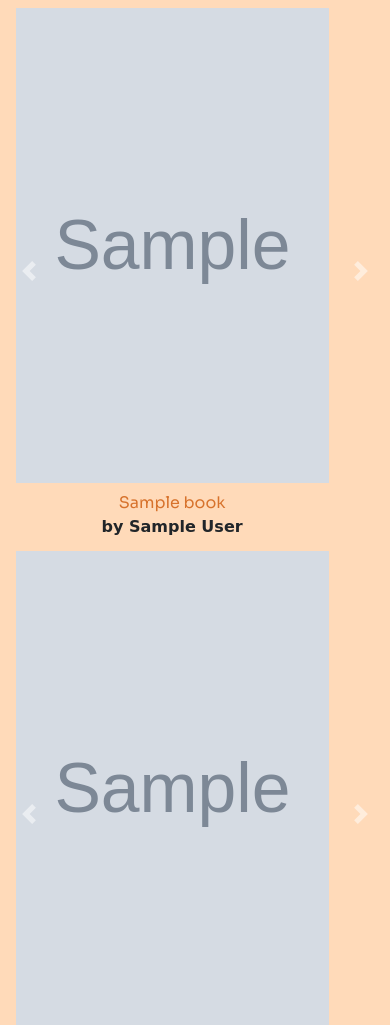
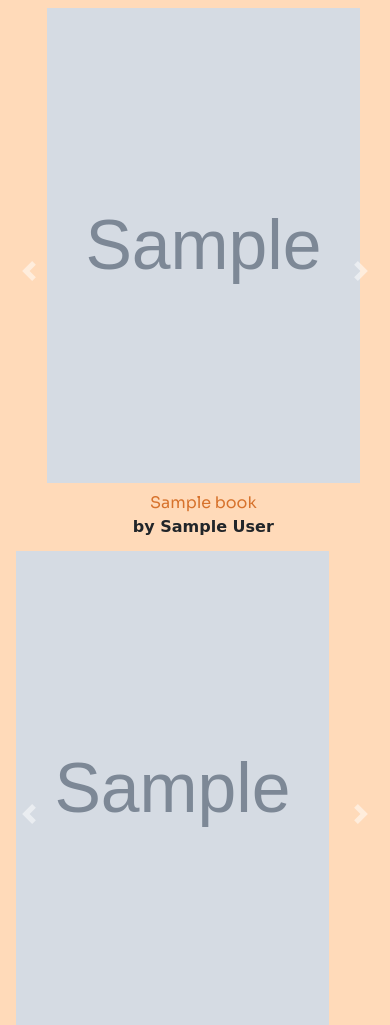
Before and after one commit to cleverpanther/Book_Recommendation_Sys_Hybrid, a Django app: template templates/mainapp/explore.html in a window 390 px wide. Shown: the part 106-1131 px from the top of the page. Run offline with Django 3.2, Linux system fonts and the light colour scheme; the template is opened without the code that fills it: most values are stand-ins (such as "Sample title", 1, 10 or a date in 2020); grey boxes marked "Sample" are stand-in pictures; parts of the project's set-up code (start-up, migrations or seed data) failed here and were passed over; some libraries are stand-ins or nearby versions.

Commit message:
carousel fixed

```diff
--- a/static/mainapp/css/explore.css
+++ b/static/mainapp/css/explore.css
@@ -31,7 +31,9 @@
     font-weight: bold;
 }
 
-#demo {
+#demo,
+#demo2,
+#demo3 {
     padding-left: 4%;
     padding-bottom: 1%;
 }
@@ -63,3 +65,9 @@
 .rateYo {
     display: none;
 }
+
+@media (max-width: 420px) {
+    #demo {
+        padding-left: 12%;
+    }
+}
--- a/templates/mainapp/explore.html
+++ b/templates/mainapp/explore.html
@@ -62,7 +62,7 @@ Explore
 </div>
 
 
-<div id="demo" class="carousel slide" data-ride="carousel"> <!------------------------------------- carousel second row -------------------------->
+<div id="demo2" class="carousel slide" data-ride="carousel"> <!------------------------------------- carousel second row -------------------------->
     <div class=" carousel-inner " class="ml-auto">
         <div class="carousel-item active">
             {% for book in book|slice:"50:100" %}
@@ -100,17 +100,17 @@ Explore
             {% endif %} {% endfor %}
         </div>
     </div>
-    <a class="carousel-control-prev top-books-carousel" href="#demo" role="button" data-slide="prev">
+    <a class="carousel-control-prev top-books-carousel" href="#demo2" role="button" data-slide="prev">
         <span class="carousel-control-prev-icon " aria-hidden="true"></span>
         <span class="sr-only">Previous</span>
     </a>
-    <a class="carousel-control-next top-books-carousel" href="#demo" role="button" data-slide="next">
+    <a class="carousel-control-next top-books-carousel" href="#demo2" role="button" data-slide="next">
         <span class="carousel-control-next-icon " aria-hidden="true"></span>
         <span class="sr-only">Next</span>
     </a>
 </div>
 
-<div id="demo" class="carousel slide" data-ride="carousel"> <!------------------------------------- carousel third row -------------------------->
+<div id="demo3" class="carousel slide" data-ride="carousel"> <!------------------------------------- carousel third row -------------------------->
     <div class=" carousel-inner " class="ml-auto">
         <div class="carousel-item active">
             {% for book in book|slice:"100:150" %}
@@ -148,11 +148,11 @@ Explore
             {% endif %} {% endfor %}
         </div>
     </div>
-    <a class="carousel-control-prev top-books-carousel" href="#demo" role="button" data-slide="prev">
+    <a class="carousel-control-prev top-books-carousel" href="#demo3" role="button" data-slide="prev">
         <span class="carousel-control-prev-icon " aria-hidden="true"></span>
         <span class="sr-only">Previous</span>
     </a>
-    <a class="carousel-control-next top-books-carousel" href="#demo" role="button" data-slide="next">
+    <a class="carousel-control-next top-books-carousel" href="#demo3" role="button" data-slide="next">
         <span class="carousel-control-next-icon " aria-hidden="true"></span>
         <span class="sr-only">Next</span>
     </a>
```
